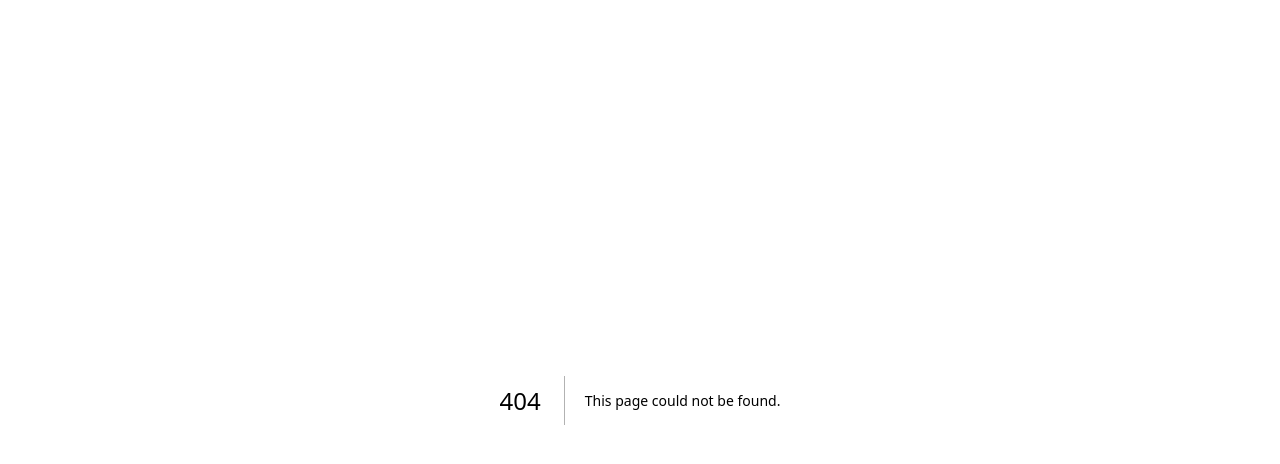
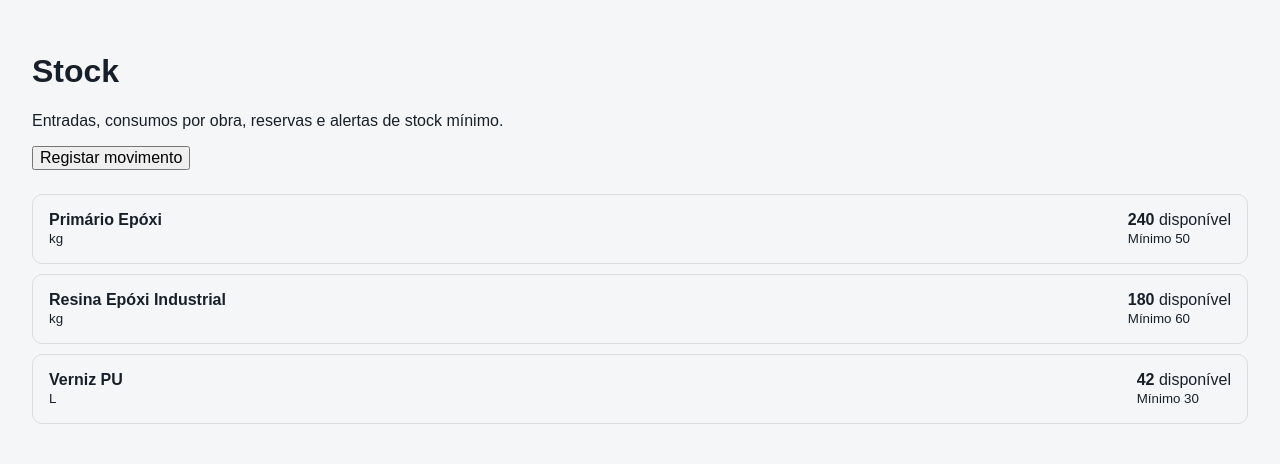
Before and after one commit to drozz2025/royal-epoxi-app, a Next.js app: page /stock in a window 1280 px wide. Before the commit this address had no page. Shown: the top 464 px of the page. Built offline with nearby package versions, Linux system fonts and the light colour scheme.

Commit message:
Add stock control module

```diff
--- /dev/null
+++ b/src/app/stock/page.tsx
@@ -0,0 +1,2 @@
+const items=[['Primário Epóxi','kg',240,50],['Resina Epóxi Industrial','kg',180,60],['Verniz PU','L',42,30]];
+export default function Stock(){return <main style={{padding:32,fontFamily:'Arial'}}><h1>Stock</h1><p>Entradas, consumos por obra, reservas e alertas de stock mínimo.</p><button>Registar movimento</button><div style={{marginTop:24,display:'grid',gap:10}}>{items.map(x=><div key={x[0]} style={{padding:16,border:'1px solid #ddd',borderRadius:10,display:'flex',justifyContent:'space-between'}}><span><strong>{x[0]}</strong><br/><small>{x[1]}</small></span><span><strong>{x[2]}</strong> disponível<br/><small>Mínimo {x[3]}</small></span></div>)}</div></main>}
```
